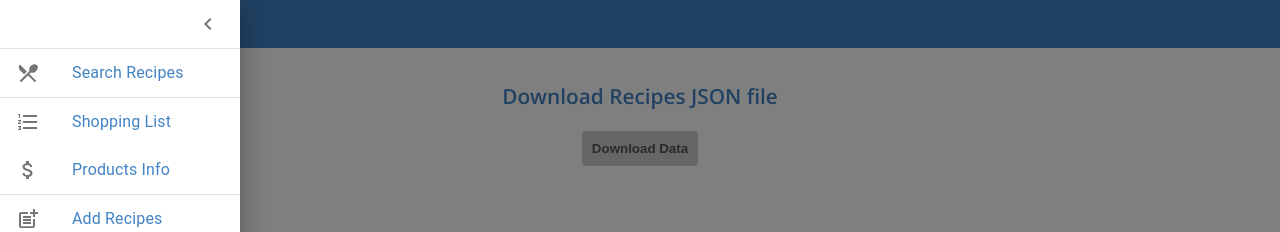
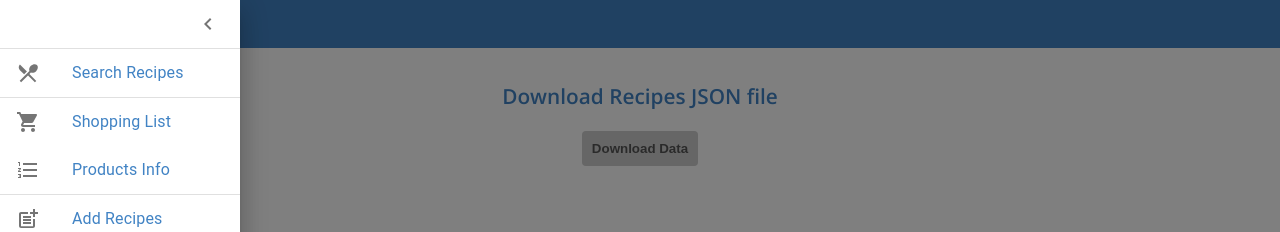
Before and after one commit to thraddash/food2, a React (Create React App) app: page /download in a window 1280 px wide. Both pictures are taken after a click on the button "open drawer". Shown: the top 232 px of the page. Built offline with nearby package versions, Linux system fonts and the light colour scheme.

Commit message:
update tile icon

```diff
--- a/src/components/appMenu/menuContents/tileData.js
+++ b/src/components/appMenu/menuContents/tileData.js
@@ -7,7 +7,7 @@
 import DownloadIcon from '@material-ui/icons/GetApp';
 import EditIcon from '@material-ui/icons/BorderColor';
 import VideoIcon from '@material-ui/icons/Videocam';
-import MoneyIcon from '@material-ui/icons/AttachMoney';
+import ShoppingCartIcon from '@material-ui/icons/ShoppingCart';
 import RestaurantIcon from '@material-ui/icons/RestaurantMenu';
 import NumberedIcon from '@material-ui/icons/FormatListNumbered';
 import Divider from '@material-ui/core/Divider';
@@ -28,7 +28,7 @@
     <Link to={'/shopping'}>
       <ListItem button>
         <ListItemIcon>
-          <NumberedIcon />
+          <ShoppingCartIcon />
         </ListItemIcon>
         <ListItemText primary="Shopping List" />
       </ListItem>
@@ -36,7 +36,7 @@
     <Link to={'/products'}>
       <ListItem button>
         <ListItemIcon>
-          <MoneyIcon />
+          <NumberedIcon />
         </ListItemIcon>
         <ListItemText primary="Products Info" />
       </ListItem>
```
